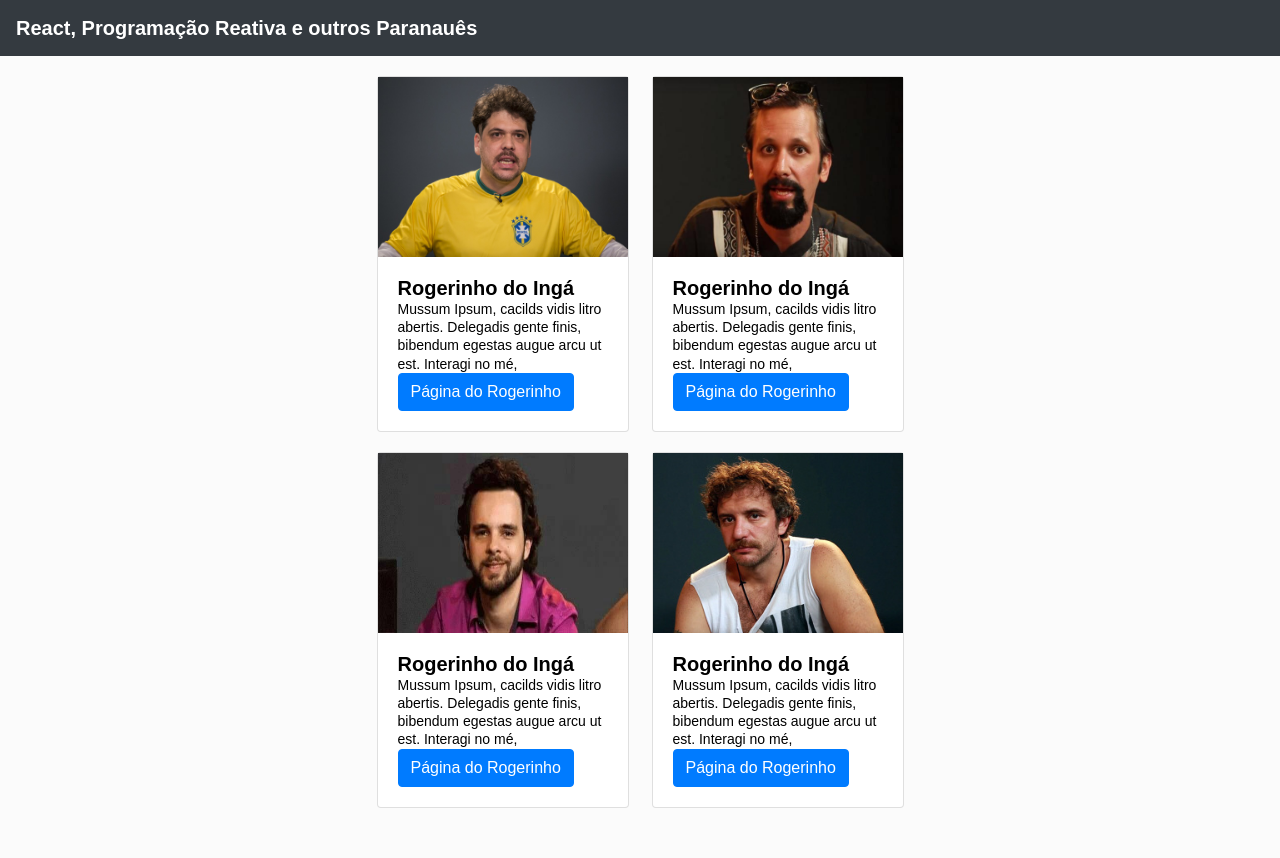
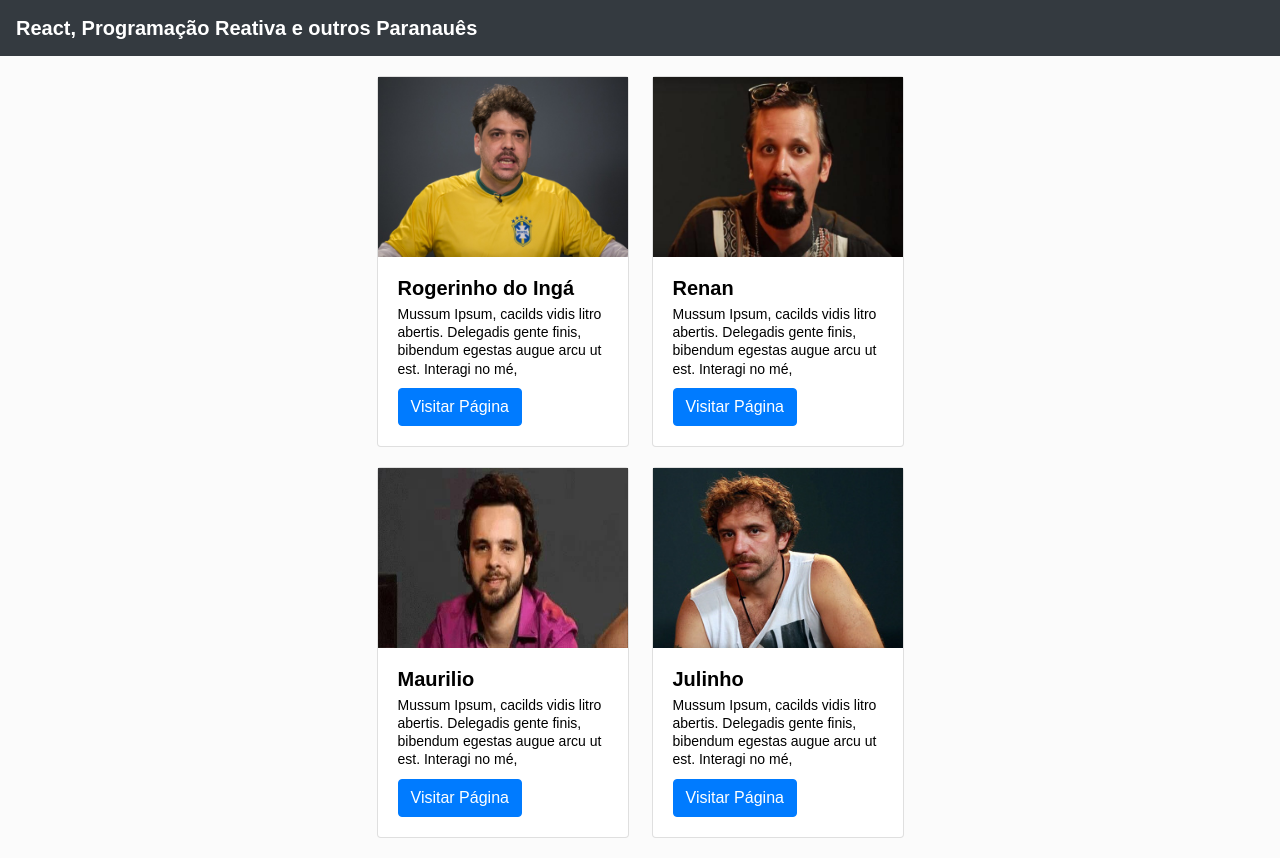
Before and after one commit to jeffersondesouza/tech-conf-react, a React (Create React App) app: page / in a window 1280 px wide. Before the commit the page ends 828 px from the top, so only its background shows below. Built offline with nearby package versions, Linux system fonts and the light colour scheme.

Commit message:
componentização ok

```diff
--- a/src/App.js
+++ b/src/App.js
@@ -1,74 +1,14 @@
 import React from "react";
 import "./index.css";
 
-import rogerinho from "./img/rogeirinho.jpg";
-import renan from "./img/renan.jpg";
-import maurilio from "./img/maurilio.jpg";
-import julinho from "./img/julinho.jpg";
+import Header from "./components/Header";
+import Pilotos from "./components/Pilotos";
 
 function App() {
   return (
     <div>
-      <header className="header">
-        <h1 className="title">React, Programação Reativa e outros Paranauês</h1>
-      </header>
-
-      <div className="pilotos-dupla">
-        <div className="piloto">
-          <img src={rogerinho} className="piloto-img-top" alt="..." />
-          <div className="piloto-body">
-            <h5 className="piloto-title">Rogerinho do Ingá</h5>
-            <p className="piloto-text">
-              Mussum Ipsum, cacilds vidis litro abertis. Delegadis gente finis,
-              bibendum egestas augue arcu ut est. Interagi no mé,
-            </p>
-            <a href="/" className="btn btn-primary">
-              Página do Rogerinho
-            </a>
-          </div>
-        </div>
-        <div className="piloto">
-          <img src={renan} className="piloto-img-top" alt="..." />
-          <div className="piloto-body">
-            <h5 className="piloto-title">Rogerinho do Ingá</h5>
-            <p className="piloto-text">
-              Mussum Ipsum, cacilds vidis litro abertis. Delegadis gente finis,
-              bibendum egestas augue arcu ut est. Interagi no mé,
-            </p>
-            <a href="/" className="btn btn-primary">
-              Página do Rogerinho
-            </a>
-          </div>
-        </div>
-      </div>
-      <div className="pilotos-dupla">
-        <div className="piloto">
-          <img src={maurilio} className="piloto-img-top" alt="..." />
-          <div className="piloto-body">
-            <h5 className="piloto-title">Rogerinho do Ingá</h5>
-            <p className="piloto-text">
-              Mussum Ipsum, cacilds vidis litro abertis. Delegadis gente finis,
-              bibendum egestas augue arcu ut est. Interagi no mé,
-            </p>
-            <a href="/" className="btn btn-primary">
-              Página do Rogerinho
-            </a>
-          </div>
-        </div>
-        <div className="piloto">
-          <img src={julinho} className="piloto-img-top" alt="..." />
-          <div className="piloto-body">
-            <h5 className="piloto-title">Rogerinho do Ingá</h5>
-            <p className="piloto-text">
-              Mussum Ipsum, cacilds vidis litro abertis. Delegadis gente finis,
-              bibendum egestas augue arcu ut est. Interagi no mé,
-            </p>
-            <a href="/" className="btn btn-primary">
-              Página do Rogerinho
-            </a>
-          </div>
-        </div>
-      </div>
+      <Header />
+      <Pilotos />
     </div>
   );
 }
--- /dev/null
+++ b/src/components/Header.js
@@ -0,0 +1,11 @@
+import React from "react";
+
+export default class Header extends React.Component {
+  render() {
+    return (
+      <header className="header">
+        <h1 className="title">React, Programação Reativa e outros Paranauês</h1>
+      </header>
+    );
+  }
+}
--- /dev/null
+++ b/src/components/Piloto.js
@@ -0,0 +1,20 @@
+import React, { Component } from "react";
+
+export default class Piloto extends Component {
+  render() {
+    const { pilotoImg, nome, bio } = this.props;
+
+    return (
+      <div className="piloto">
+        <img src={pilotoImg} className="piloto-img-top" alt="..." />
+        <div className="piloto-body">
+          <h5 className="piloto-title">{nome}</h5>
+          <p className="piloto-text">{bio} </p>
+          <a href="/" className="btn btn-primary">
+            Visitar Página
+          </a>
+        </div>
+      </div>
+    );
+  }
+}
--- /dev/null
+++ b/src/components/Pilotos.js
@@ -0,0 +1,41 @@
+import React from "react";
+
+import rogerinho from "../img/rogeirinho.jpg";
+import renan from "../img/renan.jpg";
+import maurilio from "../img/maurilio.jpg";
+import julinho from "../img/julinho.jpg";
+
+import Piloto from "./Piloto";
+
+export default class Pilotos extends React.Component {
+  render() {
+    return (
+      <>
+        <div className="pilotos-dupla">
+          <Piloto
+            pilotoImg={rogerinho}
+            nome="Rogerinho do Ingá"
+            bio="Mussum Ipsum, cacilds vidis litro abertis. Delegadis gente finis, bibendum egestas augue arcu ut est. Interagi no mé, "
+          />
+          <Piloto
+            pilotoImg={renan}
+            nome="Renan"
+            bio="Mussum Ipsum, cacilds vidis litro abertis. Delegadis gente finis, bibendum egestas augue arcu ut est. Interagi no mé, "
+          />
+        </div>
+        <div className="pilotos-dupla">
+          <Piloto
+            pilotoImg={maurilio}
+            nome="Maurilio"
+            bio="Mussum Ipsum, cacilds vidis litro abertis. Delegadis gente finis, bibendum egestas augue arcu ut est. Interagi no mé, "
+          />
+          <Piloto
+            pilotoImg={julinho}
+            nome="Julinho"
+            bio="Mussum Ipsum, cacilds vidis litro abertis. Delegadis gente finis, bibendum egestas augue arcu ut est. Interagi no mé, "
+          />
+        </div>
+      </>
+    );
+  }
+}
--- a/src/index.css
+++ b/src/index.css
@@ -57,19 +57,22 @@ body {
   height: 180px;
 }
 
-.piloto-title {
-  padding: 0;
-  margin: 0;
-  font-size: 20px;
-}
 
 .piloto-body {
   padding: 20px;
 }
 
+.piloto-title {
+  padding: 0;
+  margin: 0;
+  font-size: 20px;
+  margin-bottom: 5px;
+}
+
 .piloto-text {
   font-size: 14px;
   line-height: 1.3;
+  margin-bottom: 10px;
 }
 
 .btn {
```
